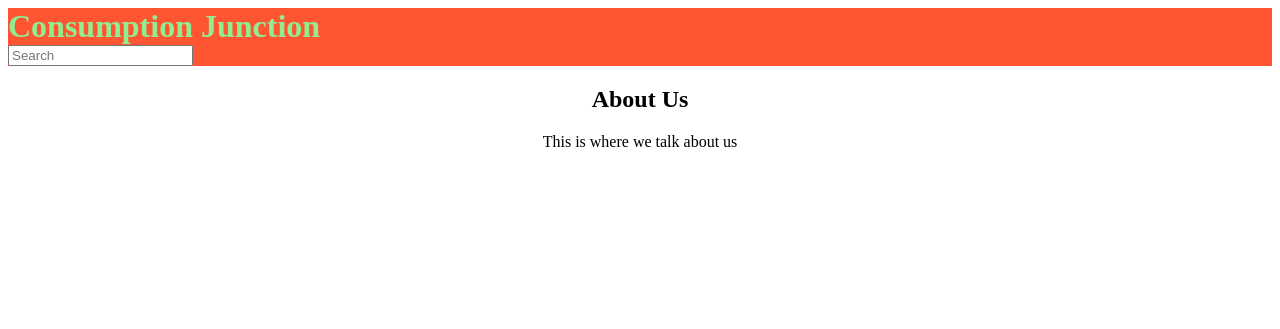
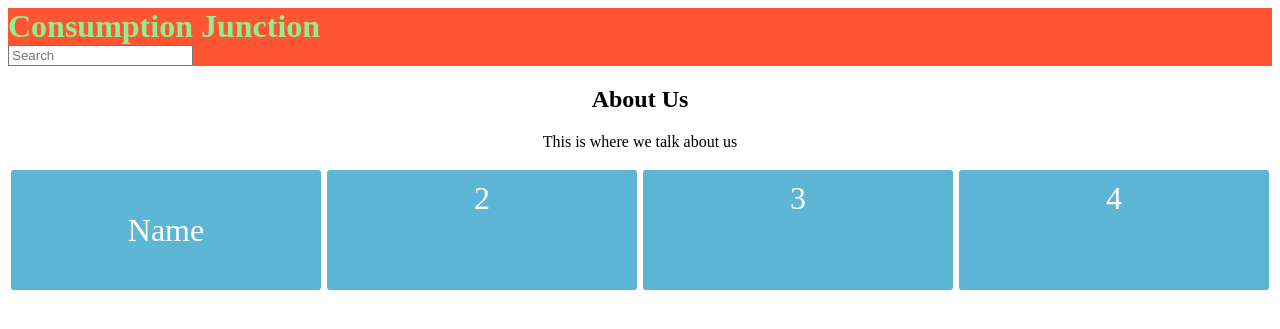
Before and after one commit to ArrDeeM/ConsumptionJunction, a Django app: page /recipes/aboutUs/ in a window 1280 px wide. Shown: the top 329 px of the page. Run offline with Django 3.2, Linux system fonts and the light colour scheme.

Commit message:
started template for creator bios

```diff
--- a/NewSite/recipes/templates/about.html
+++ b/NewSite/recipes/templates/about.html
@@ -5,6 +5,21 @@
     <link rel="stylesheet" type="text/css" href="assets/css/layout.css" href="assets/css/theme.css">
 
     <title>Consumption Junction</title>
+
+<style>
+.wrapper {
+  display: flex;
+}
+.wrapper > div {
+  font-size: 4vh;
+  color: white;
+  background: #5EB6D7;
+  margin: .1em;
+  padding: .3em;
+  border-radius: 3px;
+  flex: 1;
+}
+</style>
 
 <body>
     <div class ="topBar" style = "background-color: #FF5533">
@@ -18,6 +33,14 @@
 		<h2>About Us</h2>
 		<p>This is where we talk about us</p>
 	</div>
+	<div class="wrapper" style = "text-align: center">
+		<div>
+			<p>Name</p>
+		</div>
+		<div>2</div>
+		<div>3</div>
+		<div>4</div>
+	</div>
 
  </body>
 
```
